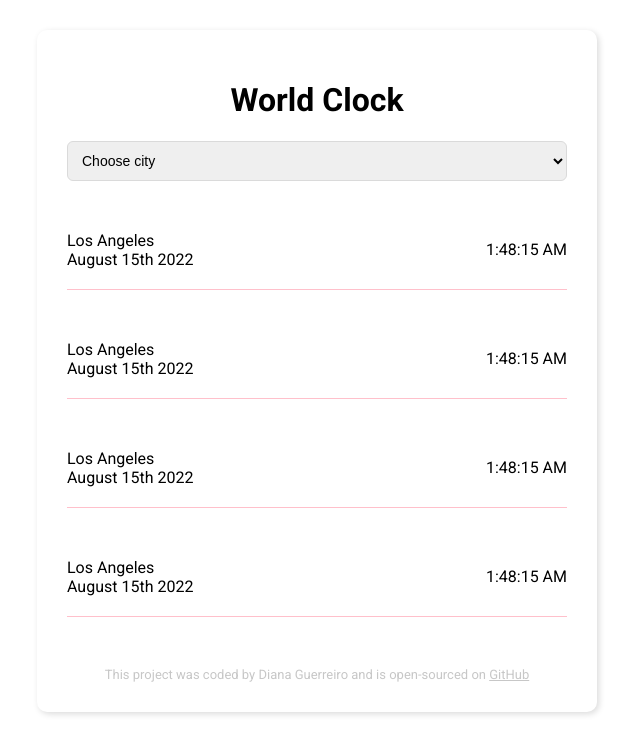
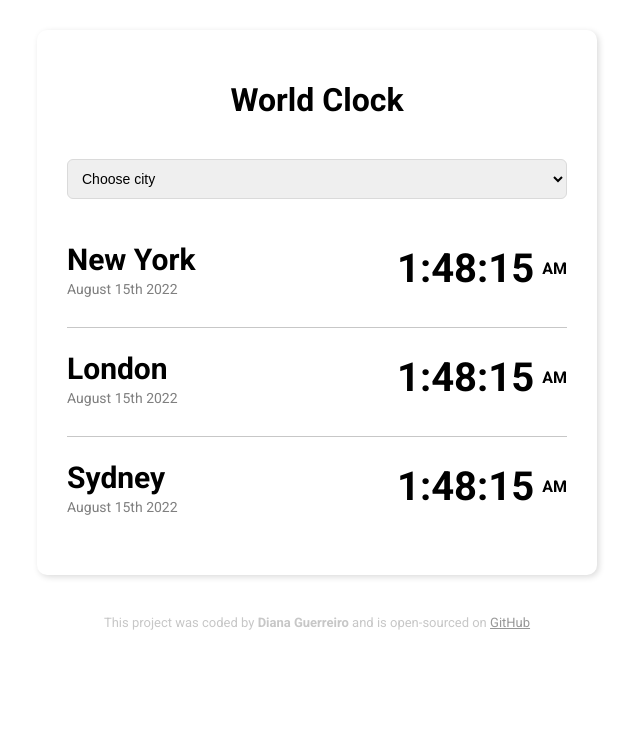
Before and after one commit to wwwavvves/world-clock, a plain HTML site: page index.html in a window 1280 px wide. Shown: the whole page, without its empty margins (323-963 px from the left). Drawn offline with Linux system fonts and the light colour scheme.

Commit message:
Added styles

```diff
--- a/css/style.css
+++ b/css/style.css
@@ -16,6 +16,7 @@ body {
 
 h1 {
   text-align: center;
+  margin-bottom: 40px;
 }
 
 #city-select-dropdown {
@@ -27,22 +28,53 @@ h1 {
   font-size: 14px;
 }
 
+.clock-section {
+  margin-top: 40px;
+}
+
 .city-clock {
   display: flex;
   justify-content: space-between;
   align-items: center;
-  padding: 20px 0 20px 0;
-  margin-top: 30px;
-  border-bottom: 1px solid pink;
+  padding-bottom: 30px;
+  margin-top: 20px;
+  border-bottom: 1px solid rgb(199, 199, 199);
+}
+
+.city-clock:last-child {
+  border-bottom: none;
+}
+
+.city {
+  font-size: 30px;
+  font-weight: bold;
+  line-height: 1.4;
+}
+
+.date {
+  font-size: 14px;
+  color: rgb(127, 127, 127);
+}
+
+.time {
+  font-size: 40px;
+  font-weight: bold;
+  display: flex;
+  align-items: center;
+  column-gap: 8px;
+}
+
+.am-pm {
+  font-size: 16px;
 }
 
 footer {
   text-align: center;
   font-size: 13px;
-  margin-top: 50px;
+  margin-top: 40px;
   color: rgb(199, 199, 199);
 }
 
 footer a {
-  color: rgb(199, 199, 199);
+  color: rgb(151, 151, 151);
 }
--- a/index.html
+++ b/index.html
@@ -21,45 +21,42 @@
       <main>
         <select name="city" id="city-select-dropdown">
           <option value="">Choose city</option>
+          <option value="new-york">New York</option>
+          <option value="london">London</option>
+          <option value="sydney">Sydney</option>
         </select>
         <section class="clock-section">
           <div class="city-clock">
             <div class="city-date">
-              <div class="city">Los Angeles</div>
+              <div class="city">New York</div>
               <div class="date">August 15th 2022</div>
             </div>
-            <div class="time">1:48:15 AM</div>
+            <div class="time">1:48:15 <span class="am-pm">AM</span></div>
           </div>
           <div class="city-clock">
             <div class="city-date">
-              <div class="city">Los Angeles</div>
+              <div class="city">London</div>
               <div class="date">August 15th 2022</div>
             </div>
-            <div class="time">1:48:15 AM</div>
+            <div class="time">1:48:15 <span class="am-pm">AM</span></div>
           </div>
           <div class="city-clock">
             <div class="city-date">
-              <div class="city">Los Angeles</div>
+              <div class="city">Sydney</div>
               <div class="date">August 15th 2022</div>
             </div>
-            <div class="time">1:48:15 AM</div>
-          </div>
-          <div class="city-clock">
-            <div class="city-date">
-              <div class="city">Los Angeles</div>
-              <div class="date">August 15th 2022</div>
-            </div>
-            <div class="time">1:48:15 AM</div>
+            <div class="time">1:48:15 <span class="am-pm">AM</span></div>
           </div>
         </section>
       </main>
-      <footer>
-        This project was coded by Diana Guerreiro and is open-sourced on
-        <a href="https://github.com/wwwavvves/world-clock" target="_blank"
-          >GitHub</a
-        >
-      </footer>
     </div>
+    <footer>
+      This project was coded by <strong>Diana Guerreiro</strong> and is
+      open-sourced on
+      <a href="https://github.com/wwwavvves/world-clock" target="_blank"
+        >GitHub</a
+      >
+    </footer>
     <script src="./javascript/script.js"></script>
   </body>
 </html>
```
